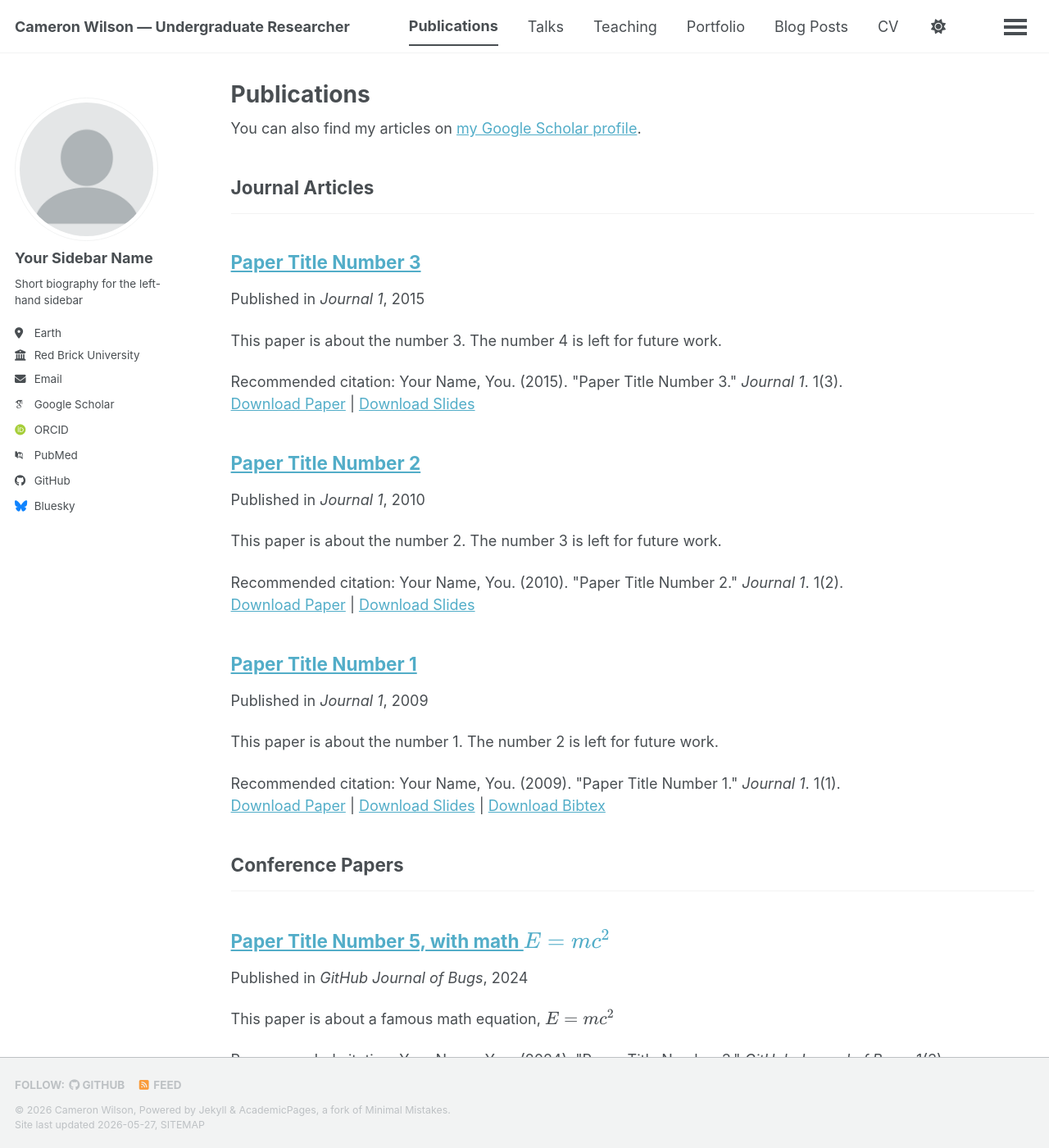
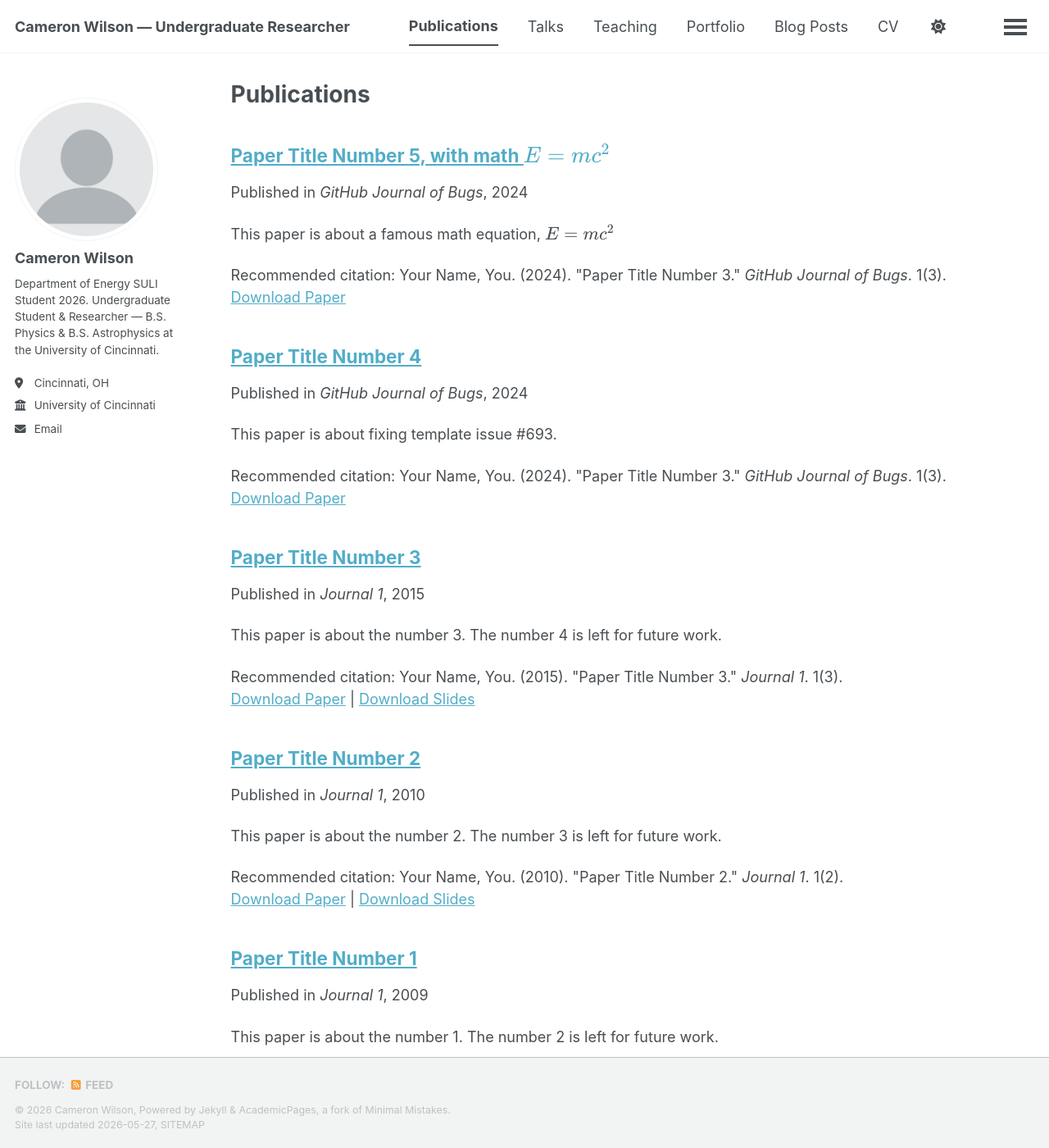
Before and after one commit to wilso6cc/wilso6cc.github.io, a Jekyll site: the page built from _pages/publications.html, in a window 1280 px wide and 1400 px high. Shown: the whole window at 82% size. Built offline with Jekyll 4.4.1, drawn with Linux system fonts in a browser that asks for light colours; some web fonts are replaced; a script bundle is joined from its source files by our own code; library files that are not in the unit come from our copies; some of the changed text lies outside the part shown.

Commit message:
Update _config.yml

```diff
--- a/_config.yml
+++ b/_config.yml
@@ -24,24 +24,24 @@ repository               : "academicpages/academicpages.github.io"
 author:
   # Biographic information
   avatar           : "profile.png"
-  name             : "Your Sidebar Name"
+  name             : "Cameron Wilson"
   pronouns         : # example: "she/her"
-  bio              : "Short biography for the left-hand sidebar"
-  location         : "Earth"
-  employer         : "Red Brick University"
+  bio              : "Department of Energy SULI Student 2026. Undergraduate Student & Researcher — B.S. Physics & B.S. Astrophysics at the University of Cincinnati."
+  location         : "Cincinnati, OH"
+  employer         : "University of Cincinnati"
   uri              : # URL
-  email            : "none@example.org"
+  email            : "wilso6cc@mail.uc.edu"
 
   # Academic websites
   academia         : # URL
   arxiv            : # URL - Update with the correct link to your profile
-  googlescholar    : "https://scholar.google.com/citations?user=PS_CX0AAAAAJ"
+  googlescholar    : # URL
   inspire-hep      : # URL
   impactstory      : # URL
-  orcid            : "https://orcid.org/yourorcidurl"
+  orcid            : # URL
   semantic         : # URL
   ssrn             : # URL
-  pubmed           : "https://www.ncbi.nlm.nih.gov/pubmed/?term=john+snow"
+  pubmed           : # URL
   researchgate     : # URL
   scopus           : # URL
   zotero           : # URL
@@ -51,13 +51,13 @@ author:
   bitbucket        : # Username - Update with your username on the site
   codepen          : # Username
   dribbble         : # Username
-  github           : "academicpages"
+  github           : #
   kaggle           : # Username
   stackoverflow    : # User number or user number and name (i.e., use "1" or "1/jeff-atwood")
 
   # Social media
   artstation       : # Username
-  bluesky          : "bsky.app" # Replace this with you Bluesky username
+  bluesky          : # Replace this with you Bluesky username
   facebook         : # Username
   flickr           : # Username
   foursquare       : # Username
@@ -82,14 +82,14 @@ author:
   youtube          : # Username
   zhihu            : # Username
 
-# Publication Category - The following the list of publication categories and their headings
-publication_category:
-  books:
-    title: 'Books'
-  manuscripts:
-    title: 'Journal Articles'
-  conferences:
-    title: 'Conference Papers'
+# # Publication Category - The following the list of publication categories and their headings
+# publication_category:
+#   books:
+#     title: 'Books'
+#   manuscripts:
+#     title: 'Journal Articles'
+#   conferences:
+#     title: 'Conference Papers'
 
 # Site Settings
 teaser                   :  # filename of teaser fallback teaser image placed in /images/ for social media previews
```
